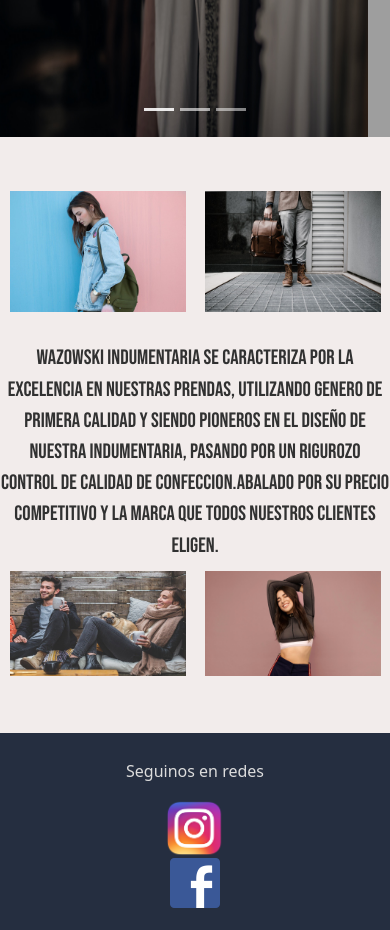
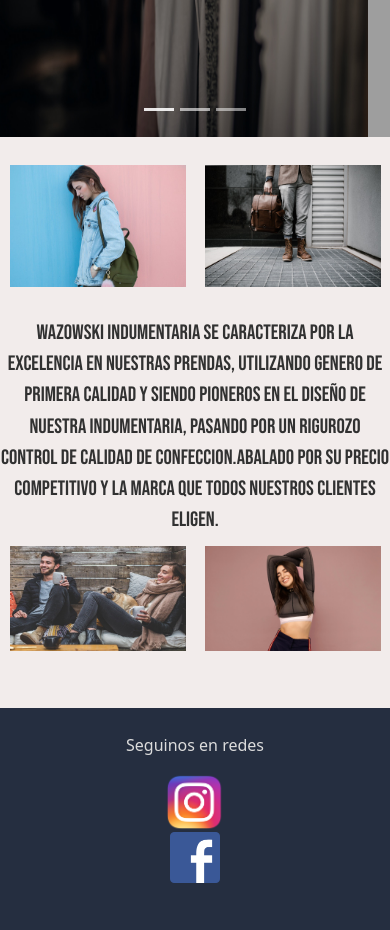
Before and after one commit to agustinAlbornoz/AlbornozEcommerce, a website: page index.html in a window 390 px wide. Shown: the part 520-1450 px from the top of the page. Drawn offline with nearby package versions, Linux system fonts and the light colour scheme; grey boxes are pictures that could not be loaded.

Commit message:
Agregado de readme y actualizacion de package.json

```diff
--- a/package.json
+++ b/package.json
@@ -1,7 +1,7 @@
 {
-  "name": "nuevorepo",
+  "name": "Wazowski Ecommerce",
   "version": "1.0.0",
-  "description": "",
+  "description": "El proyecto trata sobre un ecommerce simple, minimalista en lo posible sin tanto spam en sus secciones, hecho first movil y optimizado para tablet y deskop, la web trata de una tienda ecommerce familiar.",
   "main": "index.js",
   "scripts": {
     "test": "echo \"Error: no test specified\" && exit 1",
--- a/scss/style.scss
+++ b/scss/style.scss
@@ -241,6 +241,7 @@ footer{
 }
 /* titulos */
 .grid{
+    padding-top: 0vh;
 .textoizq{
     font-size: 130%;
 }
```
Also changed, not shown: css/style.css, readme.md (added).
